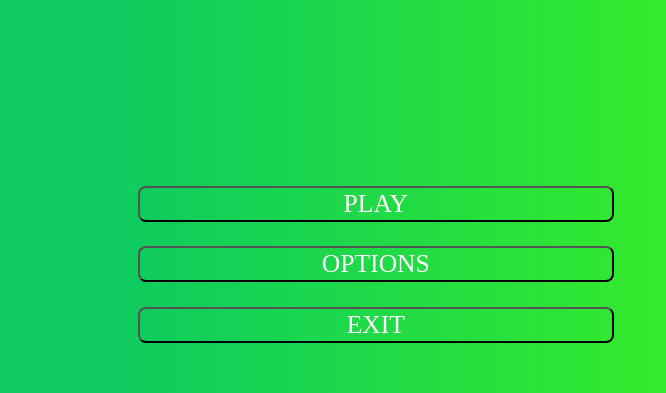
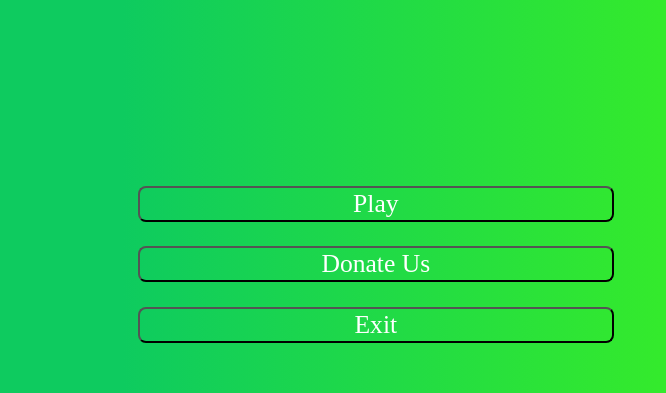
Before and after one commit to Anmoldh/anmoldh.github.io, a plain HTML site: page index.html in a window 1280 px wide. Shown: the top 393 px of the page, without its empty margins (517-1183 px from the left). Drawn offline with Linux system fonts and the light colour scheme.

Commit message:
Replace options btn with donate us

```diff
--- a/index.html
+++ b/index.html
@@ -17,9 +17,9 @@
             </div>
 
             <div class="btns">
-                <h1><button onclick="window.location.href='404.html';">PLAY</button></h1>
-                <h1><button onclick="window.location.href='options.html';">OPTIONS</button></h1>
-                <h1><button onclick="exitnow()">EXIT</button></h1>
+                <h1><button onclick="window.location.href='404.html';">Play</button></h1>
+                <h1><button onclick="window.location.href='404.html';">Donate Us</button></h1>
+                <h1><button onclick="exitnow()">Exit</button></h1>
                 <!-- JS Alert/ Script to be Removed later -->
                 <script>
                     function exitnow() {
```
